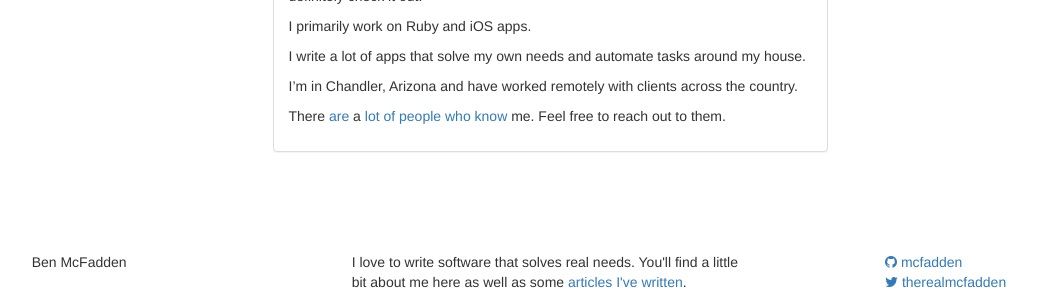
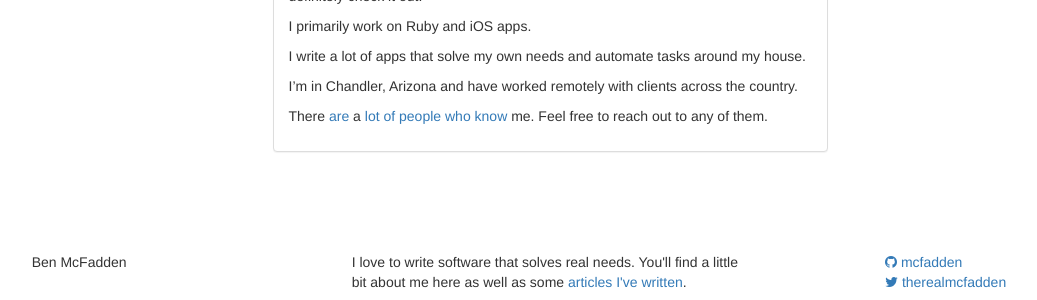
Before and after one commit to mcfadden/mcfadden.github.io, a Jekyll site: the page built from index.md, in a window 1280 px wide. Shown: the part 493-793 px from the top of the page, without its empty margins (90-1127 px from the left). Built offline with Jekyll 4.4.1, drawn with Linux system fonts in a browser that asks for light colours; nearby versions of some CDN libraries.

```diff
--- a/index.md
+++ b/index.md
@@ -8,7 +8,7 @@ I love to write software that solves real needs.
 
 I'm currently working at [Forge Apps](http://forgeapps.com) as a Senior Developer. I've been here since 2012.
 
-I've worked on [some](http://ashes.io) [pretty](https://itunes.apple.com/us/app/john-piper-daily-devotional/id553049864?mt=8) [cool](http://lightstock.com) [projects](https://itunes.apple.com/us/app/ask-pastor-john/id606284215?mt=8) while I've been here.
+I've worked on [some](http://theworshipinitiative.com) [pretty](https://itunes.apple.com/us/app/john-piper-daily-devotional/id553049864?mt=8) [cool](http://lightstock.com) [projects](https://itunes.apple.com/us/app/ask-pastor-john/id606284215?mt=8) while I've been here.
 
 In 2013 I co-founded [Sermons.io](https://sermons.io/?utm_source=benmcfaddenio&utm_medium=link&utm_campaign=product_link). I think it's amazing. If you're a church you should definitely check it out.
 
@@ -25,4 +25,4 @@ a [lot](http://twitter.com/kvangork)
 [who](http://twitter.com/davidryount)
 [know](http://twitter.com/gordykeene)
 me.
-Feel free to reach out to them.
+Feel free to reach out to any of them.
```
